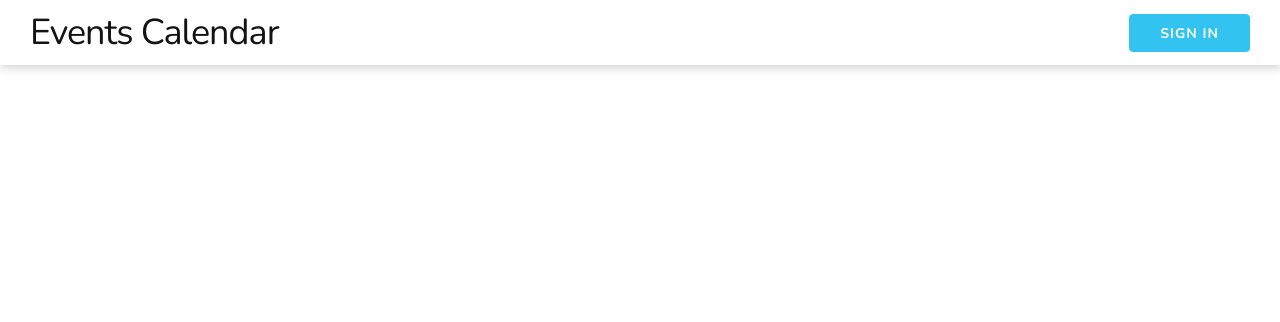
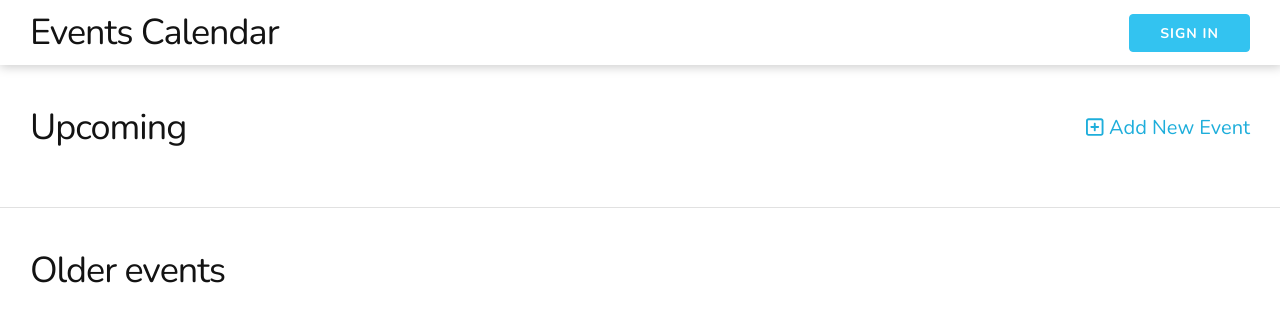
Before and after one commit to ramyun00/eventscalendar, a React (Create React App) app: page / in a window 1280 px wide. Shown: the top 322 px of the page. Built offline with nearby package versions, Linux system fonts and the light colour scheme; no server answers.

Commit message:
Removing token prop for events

```diff
--- a/src/Events.jsx
+++ b/src/Events.jsx
@@ -5,14 +5,14 @@ import { faSquarePlus } from '@fortawesome/free-regular-svg-icons';
 import { Link } from 'react-router-dom';
 import EventItem from './components/EventItem';
 
-export default function Events({ user, token, events }) {
+export default function Events({ user, events }) {
   // Set the current date to one day previous to allow for same day events
   const currentDate = new Date();
   currentDate.setDate(currentDate.getDate() - 1);
 
   return (
     <div className="events">
-      {token ? (
+      {events ? (
         <>
           <div className="events__header row d-flex">
             <h3>Upcoming</h3>
--- a/src/components/EventItem.jsx
+++ b/src/components/EventItem.jsx
@@ -112,8 +112,6 @@ export default function EventItem({ event, oldEvent, user }) {
     return `${month}/${day}/${year}`;
   };
 
-  console.log(!oldEvent && data.going);
-
   return (
     <div className="event-item card">
       <div className="event-item__header">
```
